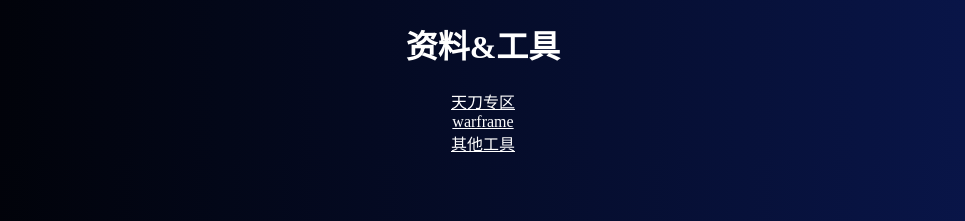
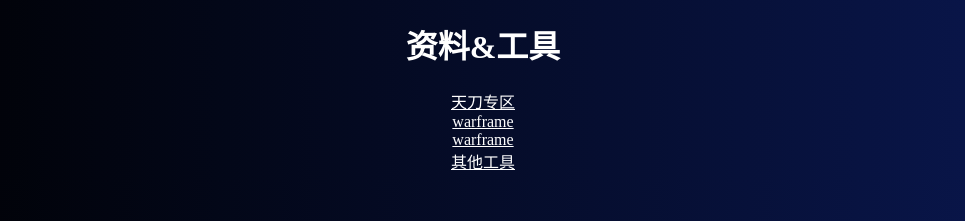
Before and after one commit to jinwenze/jinwenze.github.io, a plain HTML site: page index.html in a window 1280 px wide. Shown: the top 221 px of the page, without its empty margins (157-1122 px from the left). Drawn offline with Linux system fonts and the light colour scheme.

Commit message:
Update index.html

```diff
--- a/index.html
+++ b/index.html
@@ -11,6 +11,7 @@
 		<!--<p>个人身为游戏迷会碰到收益计算问题，只为节省时间</p>-->
 		<a href="./wuxia/index.html">天刀专区</a><br/>
 		<a href="warframe/index.html">warframe</a><br />
+		<a href="pz_wiki/index.html">warframe</a><br />
 		<!--<label>wow专区(更新中)</label><br/>-->
 
 		<a href="./tools/index.html">其他工具</a>
```
